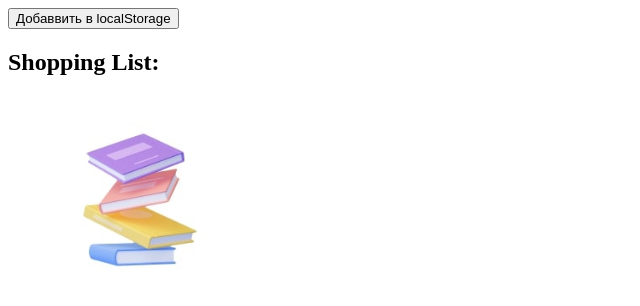
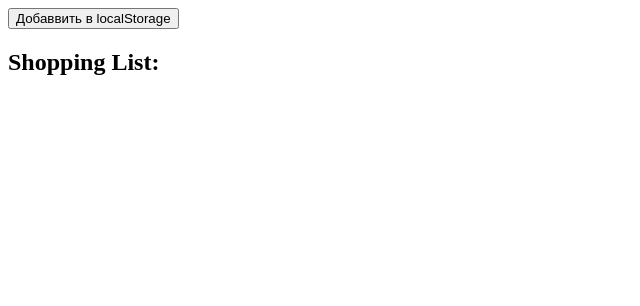
Before and after one commit to Alekcandrovich/project_book, a plain HTML site: page index.html in a window 1280 px wide. Shown: the whole page, without its empty margins (0-640 px from the left). Drawn offline with Linux system fonts and the light colour scheme.

Commit message:
Deploying to gh-pages from @ Alekcandrovich/project_book@d877e946895fe7edc6b09b550318ac1e8a8ef254 🚀

```diff
--- a/index.html
+++ b/index.html
@@ -1 +1 @@
-<!DOCTYPE html><html lang="en"><head><link rel="stylesheet" href="/project_book/index.ba7f6233.css"><meta charset="utf-8"><meta http-equiv="X-UA-Compatible" content="IE=edge"><meta name="viewport" content="width=device-width, initial-scale=1.0"><title>project_book</title></head><body> <button class="localStorage">Добаввить в localStorage</button> <div class="shopping-list"> <h2>Shopping List:</h2> <div class="book-list"></div> <div class="empty-list-message"></div> </div>  <img src="/project_book/img_1.2e025819.jpg" alt="" width="270"> <script src="/project_book/index.acb1edda.js" type="module"></script><script src="/project_book/index.dc4088ac.js" nomodule="" defer></script> </body></html>
+<!DOCTYPE html><html lang="en"><head><link rel="stylesheet" href="/project_book/index.ba7f6233.css"><meta charset="utf-8"><meta http-equiv="X-UA-Compatible" content="IE=edge"><meta name="viewport" content="width=device-width, initial-scale=1.0"><title>project_book</title></head><body> <button class="localStorage">Добаввить в localStorage</button> <div class="shopping-list"> <h2>Shopping List:</h2> <div class="book-list"></div> <div class="empty-list-message"></div> </div>  <script src="/project_book/index.acb1edda.js" type="module"></script><script src="/project_book/index.dc4088ac.js" nomodule="" defer></script> </body></html>
```
Also changed, not shown: img_1.2e025819.jpg (deleted).
